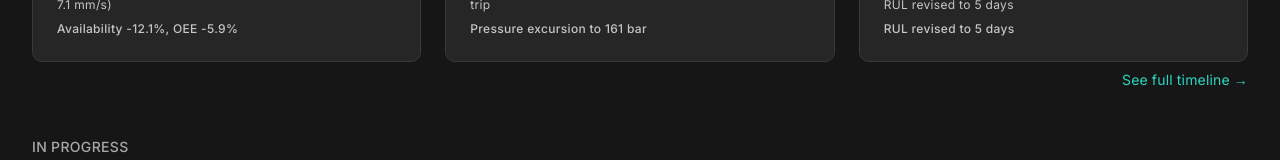
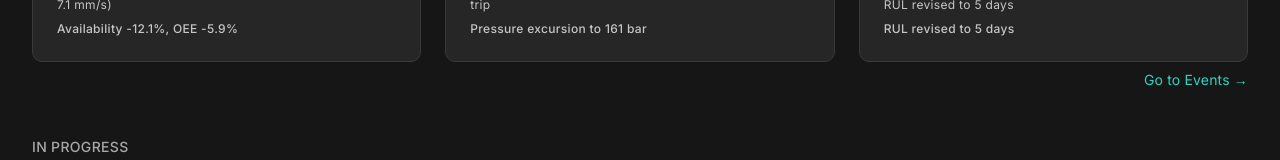
Before and after one commit to robjonesdesigns/apm-dashboard, a React (Vite) app: page / in a window 1280 px wide. Shown: the part 460-620 px from the top of the page. Built offline with nearby package versions, Linux system fonts and the light colour scheme.

Commit message:
Rename See full timeline to Go to Events
Consistent with Go to Work Orders and Go to Investigations copy.
Events is the screen name in the sidebar.

```diff
--- a/src/components/ui/ImpactStrip.jsx
+++ b/src/components/ui/ImpactStrip.jsx
@@ -116,7 +116,7 @@ export default function ImpactStrip() {
           onClick={() => console.log('Navigate to Event Log')}
           style={{ background: 'none', border: 'none', cursor: 'pointer', padding: 0, font: 'inherit' }}
         >
-          See full timeline &rarr;
+          Go to Events &rarr;
         </button>
       </div>
     </section>
```
